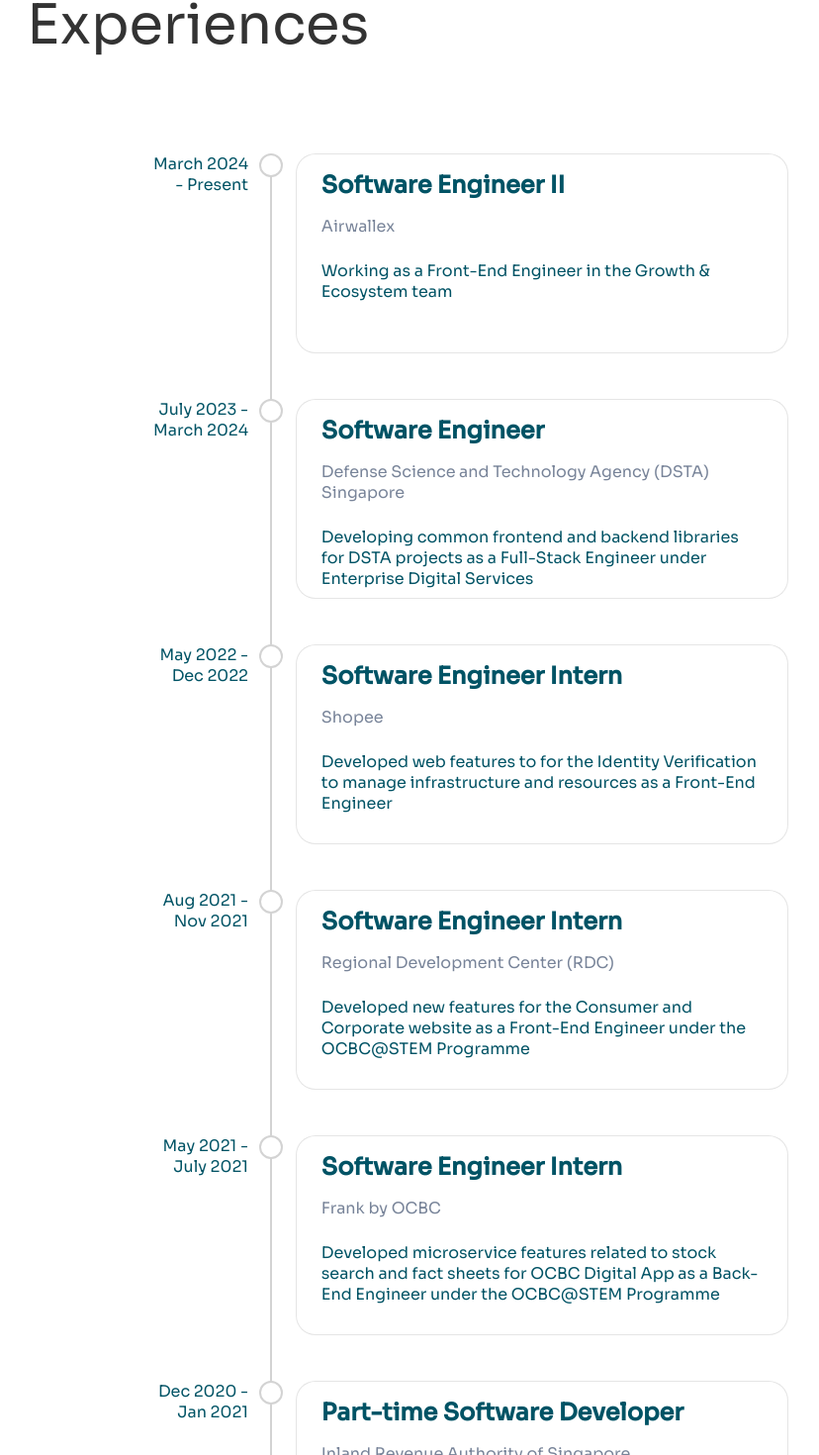
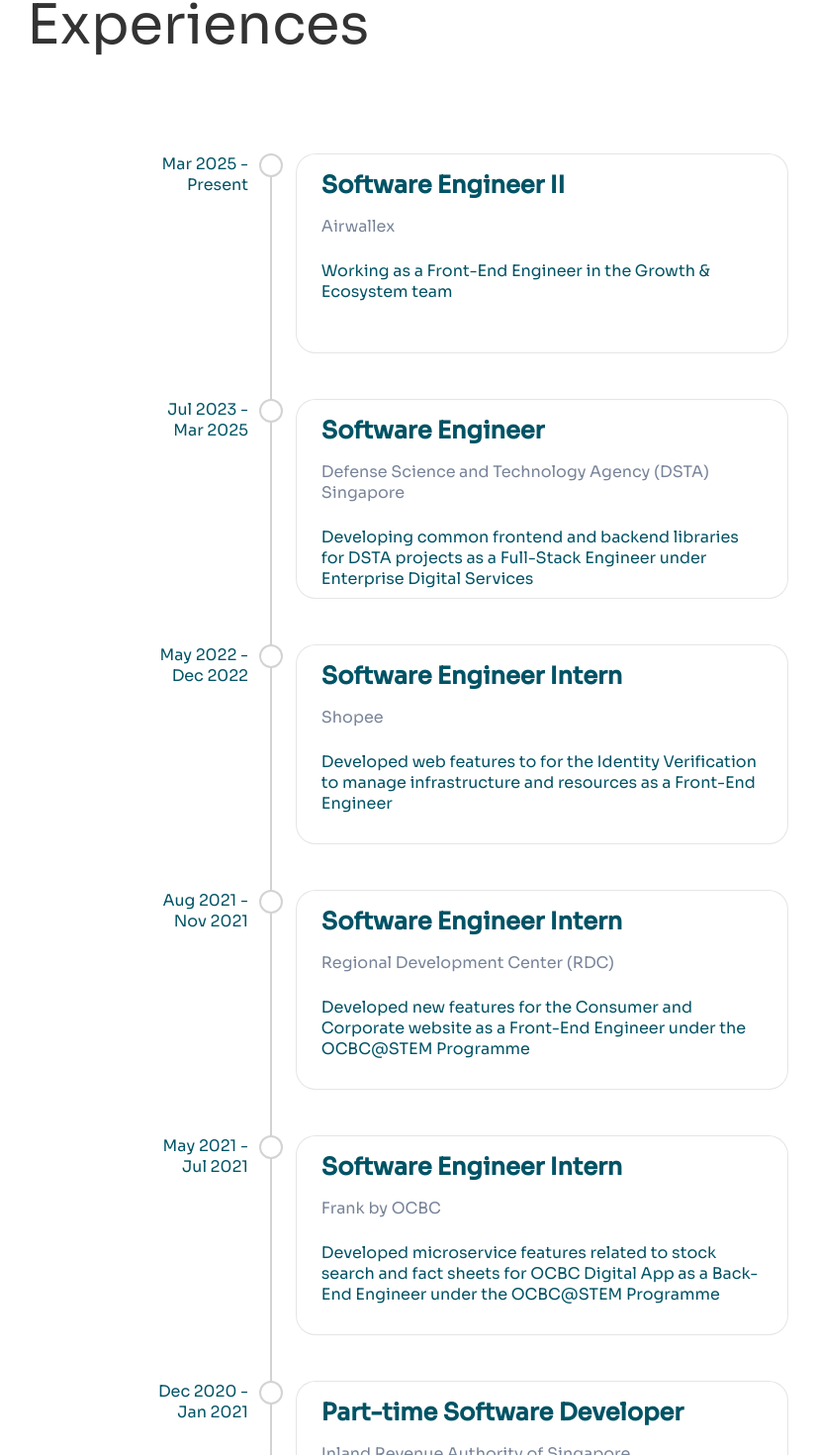
Before and after one commit to Ziyang-98/my-website-2.0, a React (Create React App) app: page / in a window 1280 px wide. Shown: the part 1757-3227 px from the top of the page at 99% size, without its empty margins (165-993 px from the left). Built offline with nearby package versions, Linux system fonts and the light colour scheme.

Commit message:
feat: update exp timeline

```diff
--- a/src/sections/experiences/experience-items/airwallex.js
+++ b/src/sections/experiences/experience-items/airwallex.js
@@ -1,7 +1,7 @@
 const Airwallex = {
   jobTitle: "Software Engineer II",
   company: "Airwallex",
-  duration: "March 2024 - Present",
+  duration: "Mar 2025 - Present",
   description: "Working as a Front-End Engineer in the Growth & Ecosystem team",
   jobscope: ["Working as a Frontend Engineer in the Growth & Ecosystem team"],
   funFact:
--- a/src/sections/experiences/experience-items/dsta.js
+++ b/src/sections/experiences/experience-items/dsta.js
@@ -1,7 +1,7 @@
 const DSTA = {
   jobTitle: "Software Engineer",
   company: "Defense Science and Technology Agency (DSTA) Singapore",
-  duration: "July 2023 - March 2024",
+  duration: "Jul 2023 - Mar 2025",
   description:
     "Developing common frontend and backend libraries for DSTA projects as a Full-Stack Engineer under Enterprise Digital Services",
   jobscope: [
--- a/src/sections/experiences/experience-items/frank.js
+++ b/src/sections/experiences/experience-items/frank.js
@@ -1,7 +1,7 @@
 const Frank = {
   jobTitle: "Software Engineer Intern",
   company: "Frank by OCBC",
-  duration: "May 2021 - July 2021",
+  duration: "May 2021 - Jul 2021",
   description:
     "Developed microservice features related to stock search and fact sheets for OCBC Digital App as a Back-End Engineer under the OCBC@STEM Programme",
   jobscope: [
```
